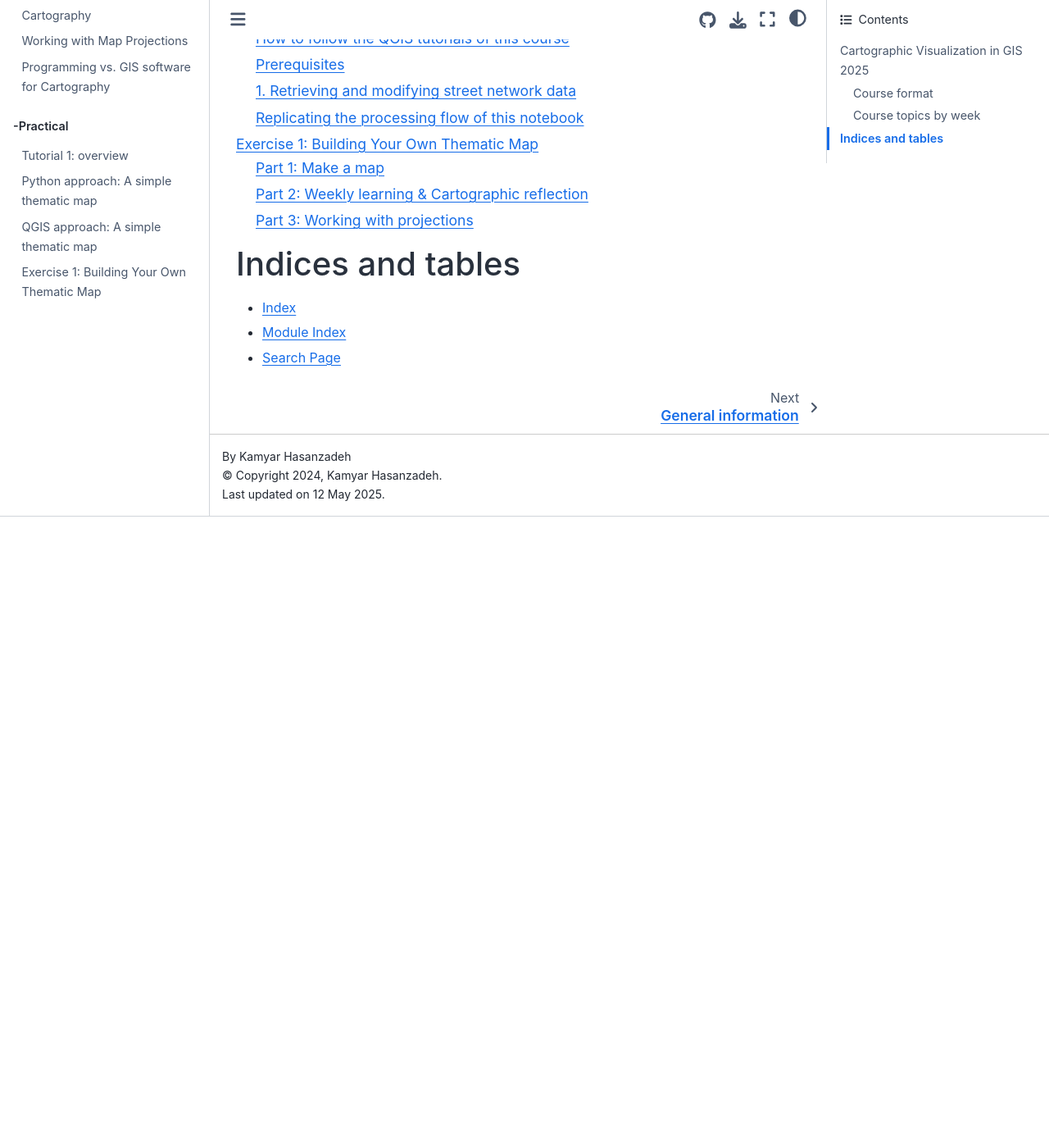
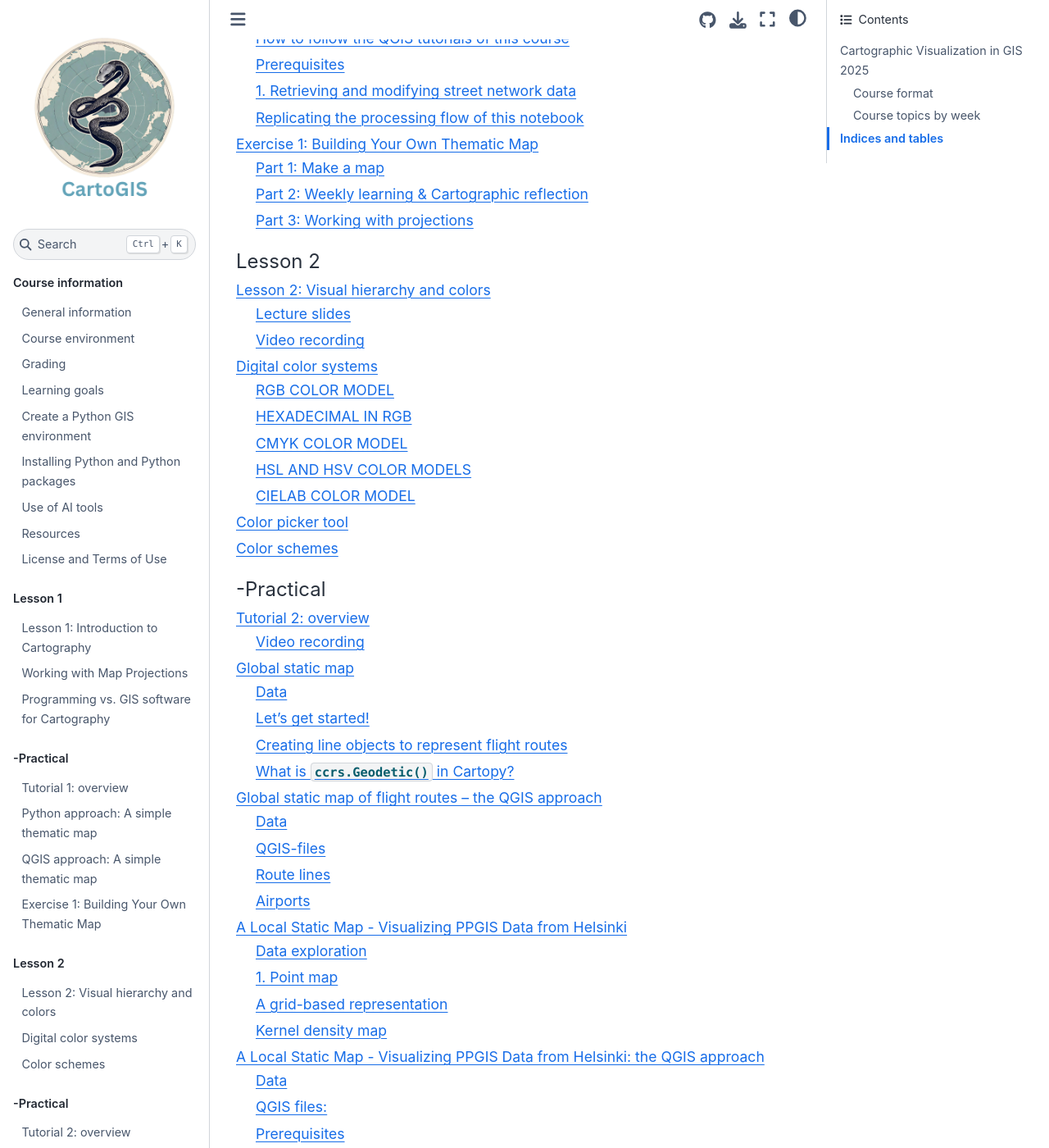
Before and after one commit to Carto-gis/site, a Sphinx documentation site: the page built from docs/index.rst, in a window 1280 px wide and 1400 px high, scrolled down 4530 px. Shown: the whole window at 82% size. Built offline with Sphinx 7.4.7 and the Sphinx Book theme 1.1.4, drawn with Linux system fonts in a browser that asks for light colours; before the commit the page ends 5160 px from its top, so only the background shows below that; some of the changed lines change nothing that is shown; some of the changed text lies outside the part shown.

Commit message:
Week 2 updates

```diff
--- a/docs/index.rst
+++ b/docs/index.rst
@@ -121,24 +121,24 @@
    notebooks/week1/carto-intro-QGIS.ipynb
    notebooks/week1/exercise-1.ipynb
 
-.. .. toctree::
-..    :maxdepth: 2
-..    :caption: Lesson 2
+.. toctree::
+   :maxdepth: 2
+   :caption: Lesson 2
 
-..    lectures/Lecture-2.ipynb
-..    notebooks/week2/color-picker.ipynb
-..    notebooks/week2/color-scheme.ipynb
+   lectures/Lecture-2.ipynb
+   notebooks/week2/color-picker.ipynb
+   notebooks/week2/color-scheme.ipynb
 
-.. .. toctree::
-..    :maxdepth: 2
-..    :caption: -Practical
+.. toctree::
+   :maxdepth: 2
+   :caption: -Practical
 
-..    notebooks/week2/tutorial2-overview.ipynb
-..    notebooks/week2/Global_static-maps-Python.ipynb
-..    notebooks/week2/Global_static-maps-QGIS.ipynb
-..    notebooks/week2/PPGIS-Python.ipynb
-..    notebooks/week2/PPGIS-QGIS-v2.ipynb
-..    notebooks/week2/Exercise-2.ipynb
+   notebooks/week2/tutorial2-overview.ipynb
+   notebooks/week2/Global_static-maps-Python.ipynb
+   notebooks/week2/Global_static-maps-QGIS.ipynb
+   notebooks/week2/PPGIS-Python.ipynb
+   notebooks/week2/PPGIS-QGIS-v2.ipynb
+   notebooks/week2/Exercise-2.ipynb
 
 .. .. toctree::
 ..    :maxdepth: 2
```
Also changed, not shown: docs/lectures/Lecture-2.ipynb, docs/notebooks/week2/Exercise-2.ipynb, docs/notebooks/week2/Global_static-maps-Python.ipynb, docs/notebooks/week2/Global_static-maps-QGIS.ipynb, docs/notebooks/week2/PPGIS-Python.ipynb, docs/notebooks/week2/PPGIS-QGIS.ipynb (added), docs/notebooks/week2/tutorial2-overview.ipynb.
